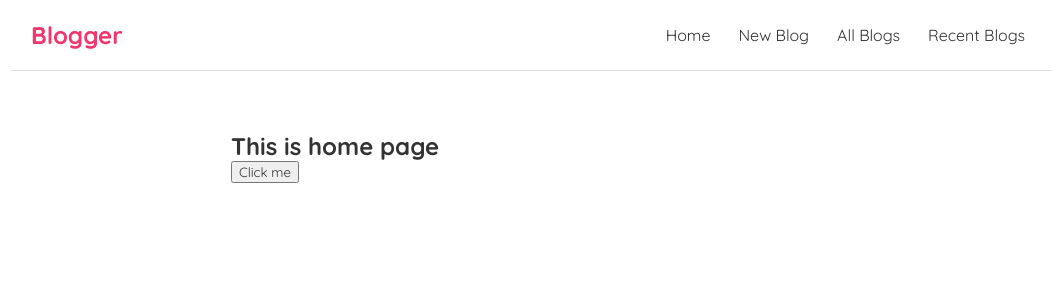
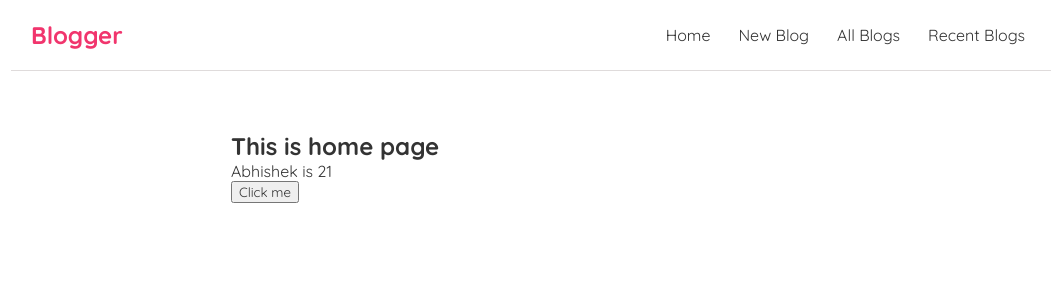
Before and after one commit to AbhishekBonageri-75/myblog, a React (Create React App) app: page / in a window 1280 px wide. Shown: the top 300 px of the page, without its empty margins (109-1165 px from the left). Built offline with nearby package versions, Linux system fonts and the light colour scheme.

Commit message:
useState hook in action.

```diff
--- a/src/components/Home.jsx
+++ b/src/components/Home.jsx
@@ -1,16 +1,22 @@
 import React from "react";
+import { useState } from "react";
+
 const Home = () => {
 
-    function sayHello(name) {
-        alert("Hello "+name);
+    const [name , setName] = useState("Abhishek");
+    const [age , setAge] = useState("21");
+
+    function sayHello() {
+        setName('Pachhu');
+        setAge(25);
     }
 
 
     return (
         <div className="homeContent">
             <h2> This is home page</h2>
-            <button  onClick={() =>sayHello("Abhishek")}>Click me</button> {/* passing the data to another function on button click  */}
-
+            <p>{name} is {age}</p>
+            <button  onClick={sayHello}>Click me</button> {/* passing the data to another function on button click  */}
         </div>
      );
 }
```
